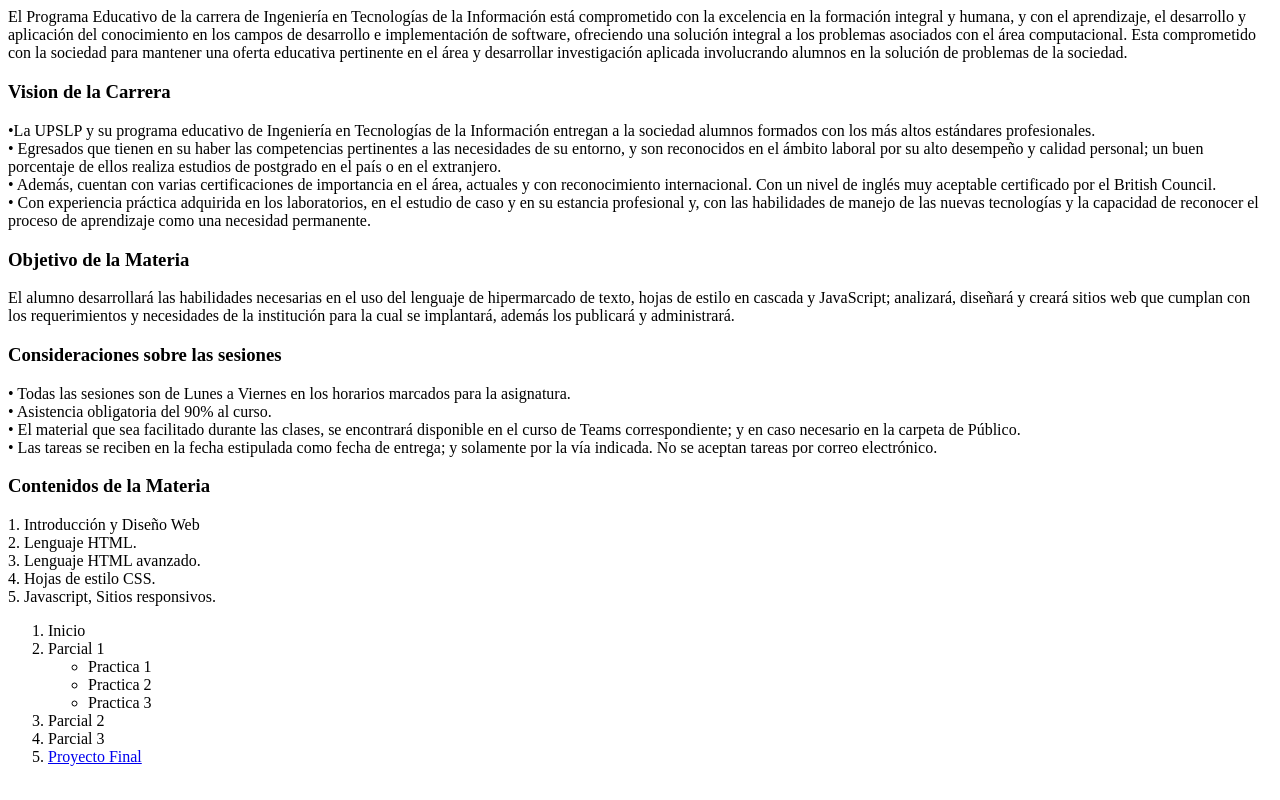
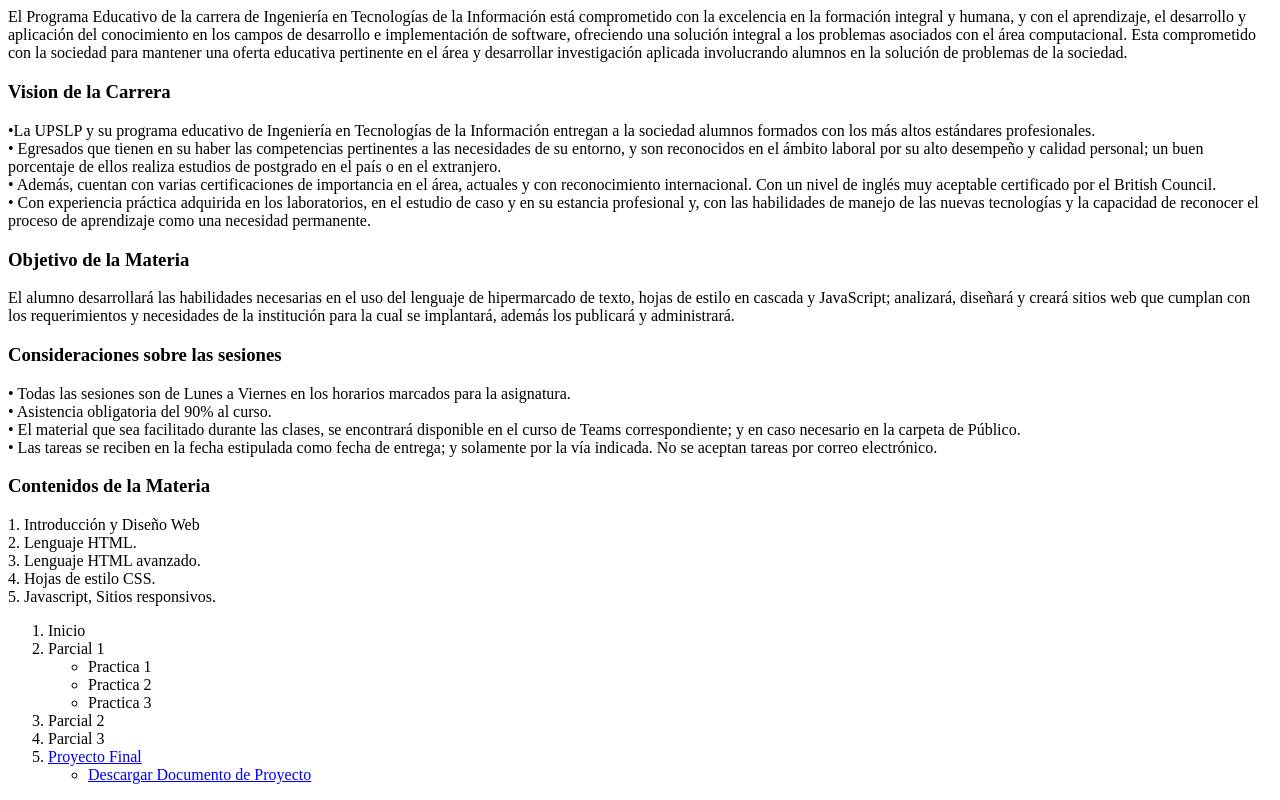
Before and after one commit to danielortiz444/PrograWeb1, a plain HTML site: page index.html in a window 1280 px wide. Shown: the part 733-1533 px from the top of the page. Drawn offline with Linux system fonts and the light colour scheme.

Commit message:
index.html

```diff
--- a/index.html
+++ b/index.html
@@ -119,7 +119,16 @@ Mi Portafolio de Evidencias-->
 				</ul>
 				<li>Parcial 2</li>
 				<li>Parcial 3</li>
-				<li><a href="https://danielortiz444.github.io/PrograWeb1/ProyectoArturia" target="_blank">Proyecto Final</a></li>
+				<li>
+					<a href="https://danielortiz444.github.io/PrograWeb1/ProyectoArturia" target="_blank">Proyecto Final</a>
+					<ul>
+						<li>
+						<a href="https://raw.githubusercontent.com/danielortiz444/PrograWeb1/main/docs/PlaneacionProyecto.pdf" download="PlaneacionProyecto.pdf">
+        Descargar Documento de Proyecto
+      </a>
+						</li>
+					</ul>
+				</li>
 			</ol>
 		</p>
 	</section>
```
